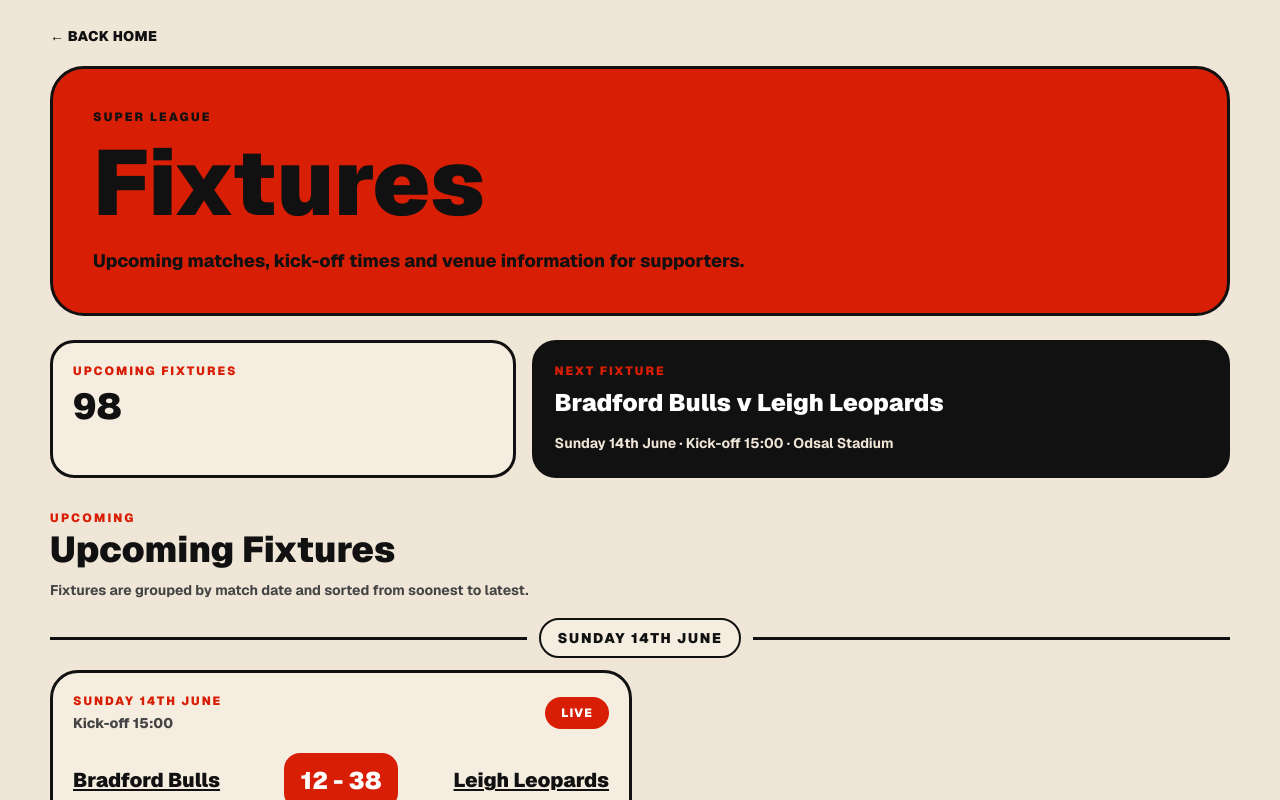
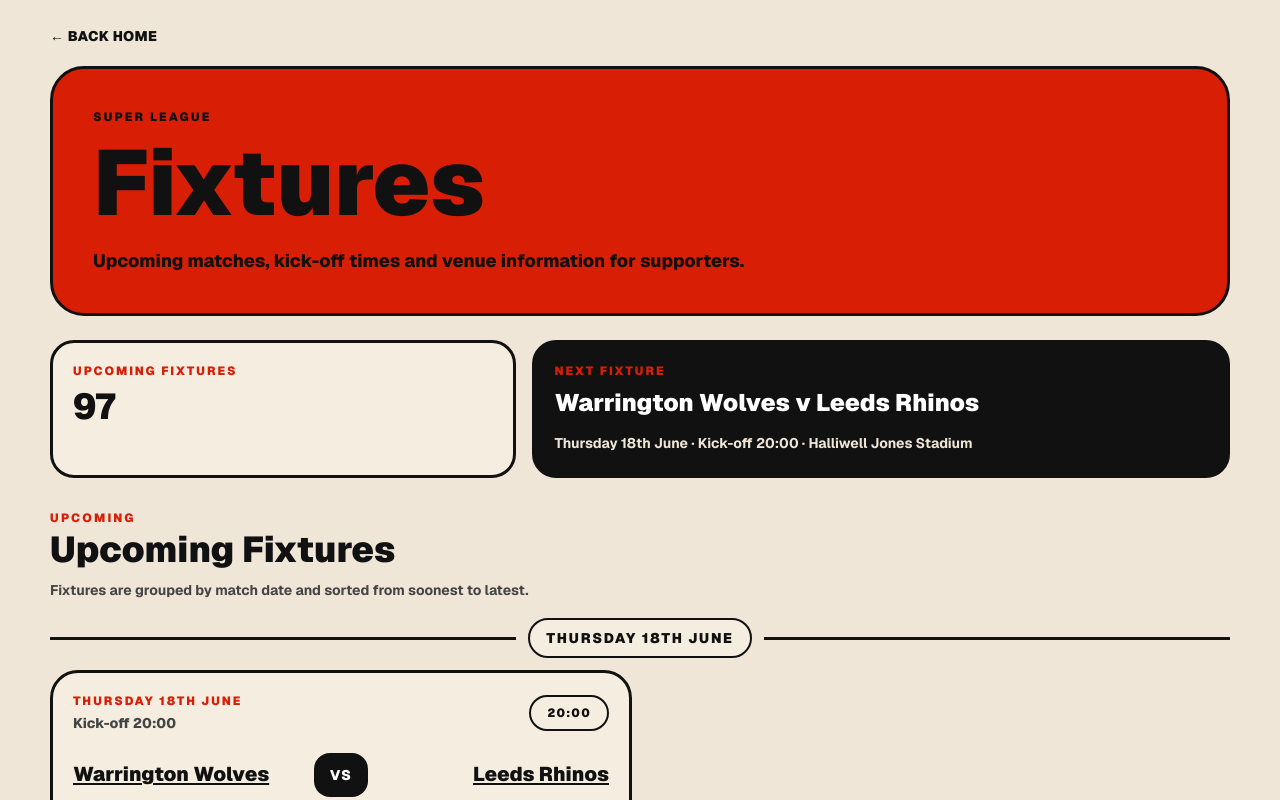
Before and after one commit to acannon76/rugby-league-supporter-web, a Next.js app: page /fixtures in a window 1280 px wide. Shown: the top 800 px of the page. Built offline with nearby package versions, Linux system fonts and the light colour scheme.

Commit message:
Update results

```diff
--- a/src/data/fixturesData.ts
+++ b/src/data/fixturesData.ts
@@ -173,8 +173,8 @@ export const fixturesData: FixtureDay[] = [
     sortDate: "2026-06-14",
     games: [
       {
-        status: "LIVE",
-        kickOff: "15:00",
+        status: "FT",
+        kickOff: "TBC",
         home: "Bradford Bulls",
         away: "Leigh Leopards",
         homeScore: 12,
```
